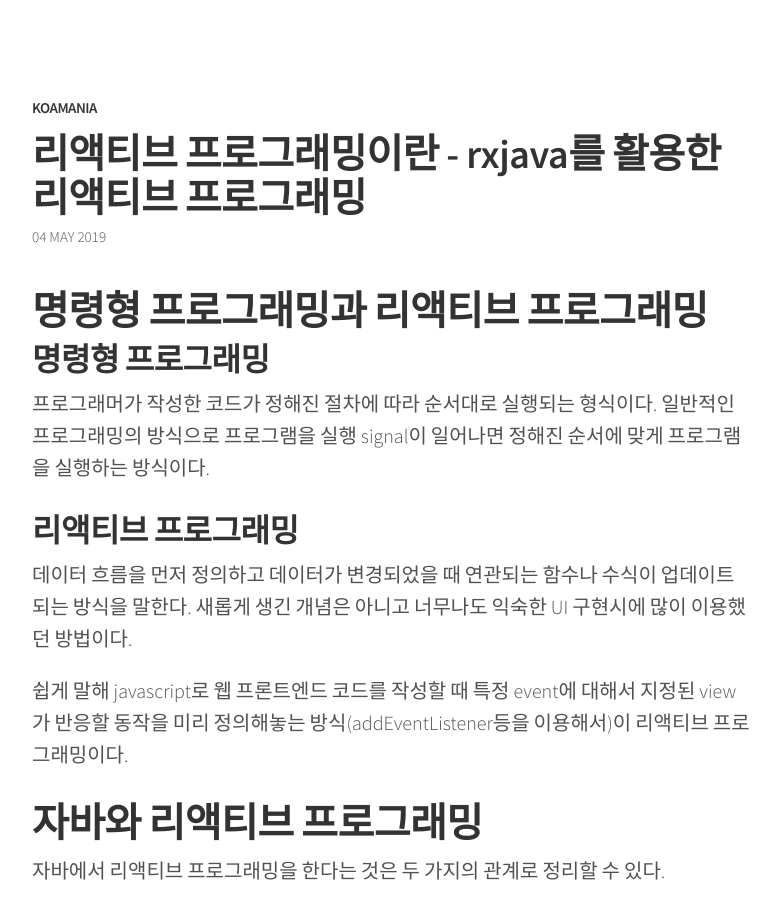
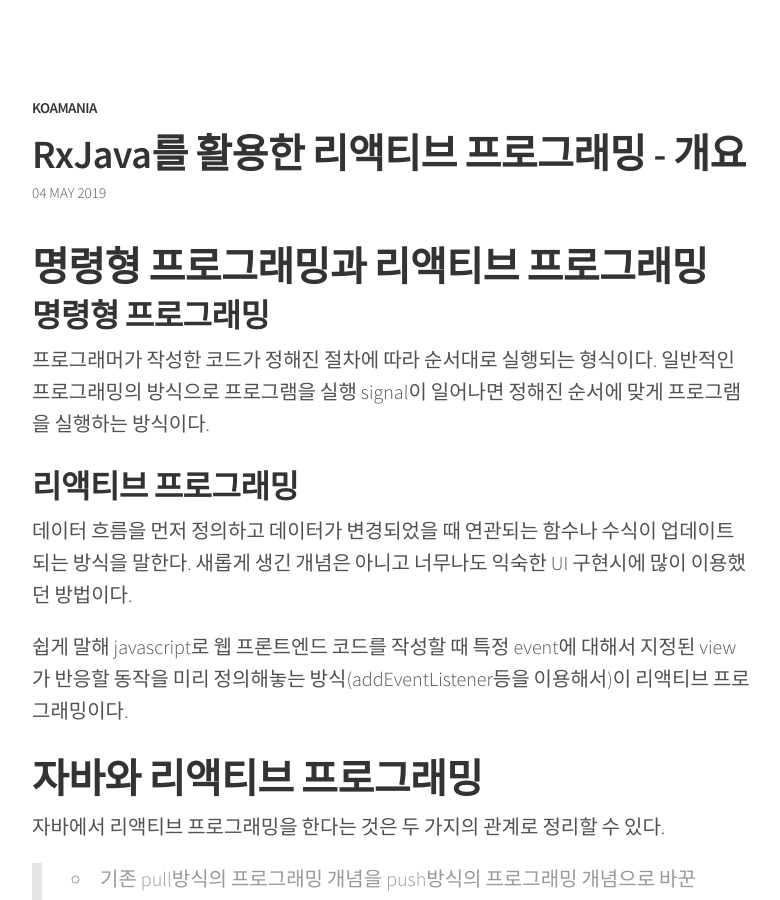
Before and after one commit to koamania/koamania.github.io, a Jekyll site: the page built from _posts/programming/rxjava/2019-05-04-reactive-programming-intro.md, in a window 1280 px wide and 900 px high. Shown: the whole window, without its empty margins (248-1028 px from the left). Built offline with Jekyll 4.4.1, drawn with Linux system fonts in a browser that asks for light colours.

```diff
--- a/_posts/programming/rxjava/2019-05-04-reactive-programming-intro.md
+++ b/_posts/programming/rxjava/2019-05-04-reactive-programming-intro.md
@@ -1,5 +1,5 @@
 ---
-title:        "리액티브 프로그래밍이란 - rxjava를 활용한 리액티브 프로그래밍"
+title:        "RxJava를 활용한 리액티브 프로그래밍 - 개요"
 # jekyll-seo-tag
 description:  "RxJava를 활용한 리액티브 프로그래밍 - 개요"
 author:       "koamania"
```
